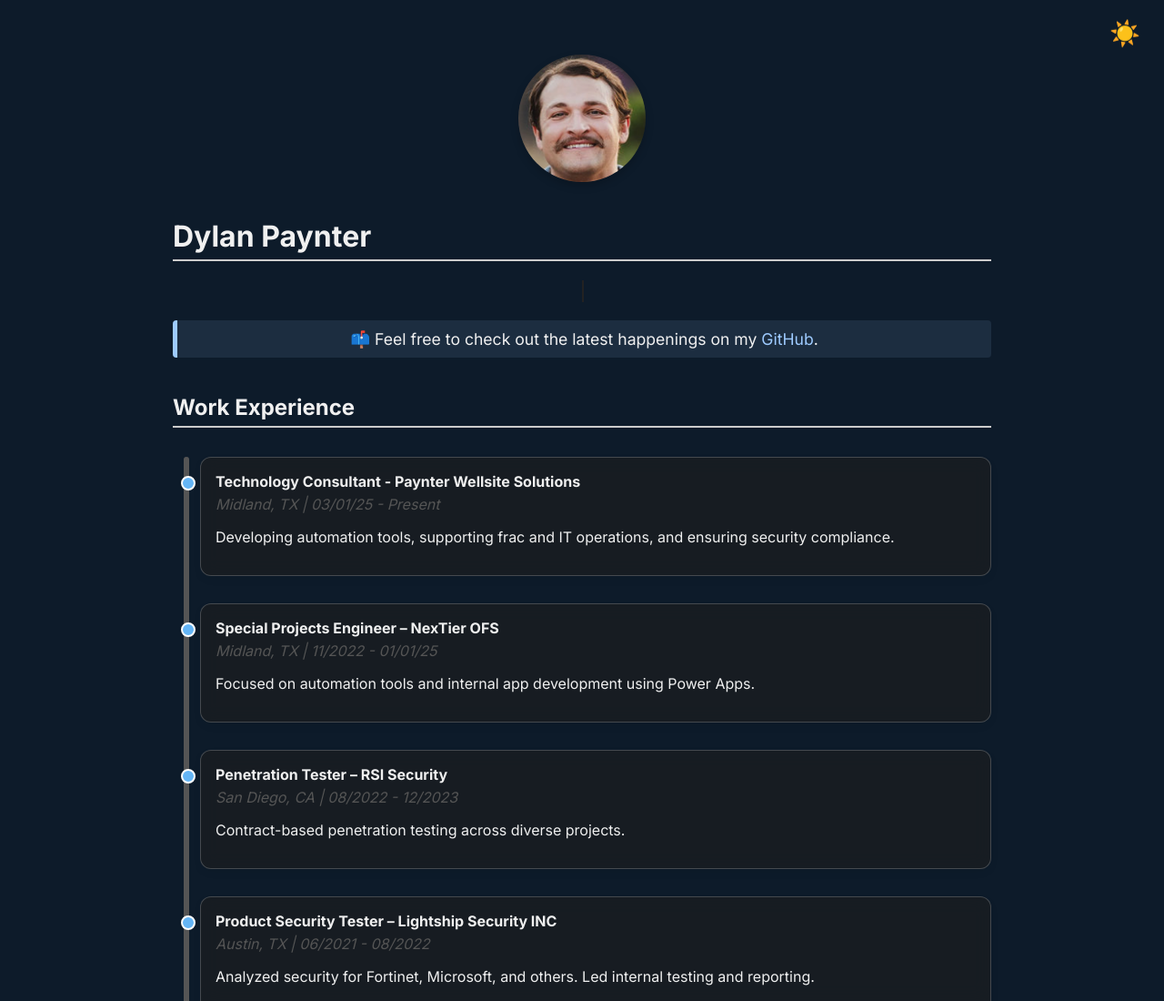
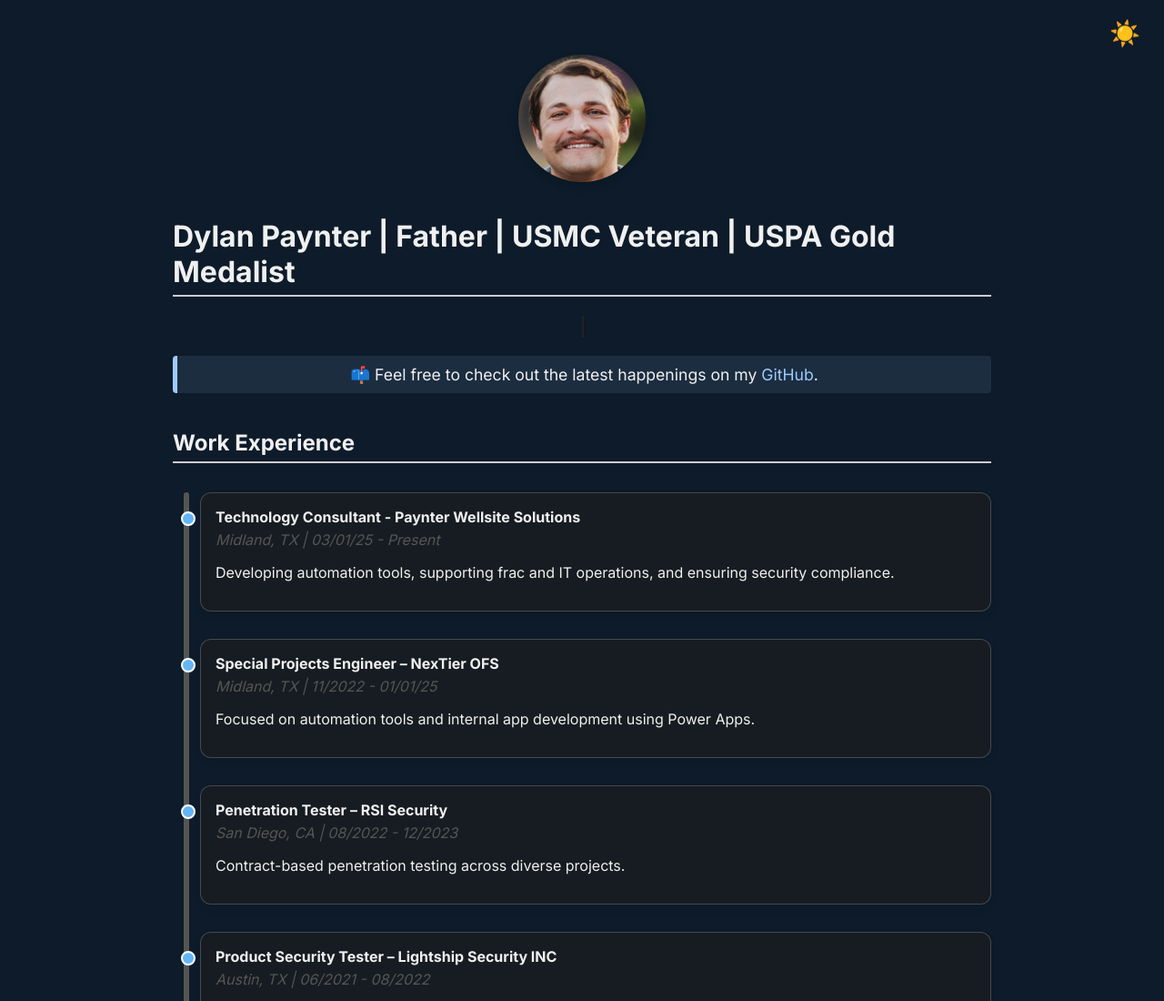
Before and after one commit to Ethical-Dyl/2025-Resume, a plain HTML site: page index.html in a window 1280 px wide. Shown: the top 1100 px of the page at 91% size. Drawn offline with Linux system fonts and the light colour scheme.

Commit message:
Update index.html

```diff
--- a/index.html
+++ b/index.html
@@ -3,7 +3,7 @@
 <head>
   <meta charset="UTF-8" />
   <meta name="viewport" content="width=device-width, initial-scale=1.0"/>
-  <title>Dylan Paynter | Father | USMC Veteran | USPA Gold Medalist </title>
+  <title>Dylan Paynter - Resume </title>
   <link href="https://fonts.googleapis.com/css2?family=Inter:wght@400;700&display=swap" rel="stylesheet">
   <link rel="stylesheet" href="styles.css" />
 </head>
@@ -17,7 +17,7 @@
     <img src="assets/dylan.png" alt="Dylan Paynter Profile" class="profile-img" />
 
     <!-- Main Title and Typing Animation Subtitle -->
-    <h1>Dylan Paynter</h1>
+    <h1>Dylan Paynter | Father | USMC Veteran | USPA Gold Medalist</h1>
     <div class="typing-container">
       <span id="typed-text"></span>
       <span class="cursor">&nbsp;</span>
```
